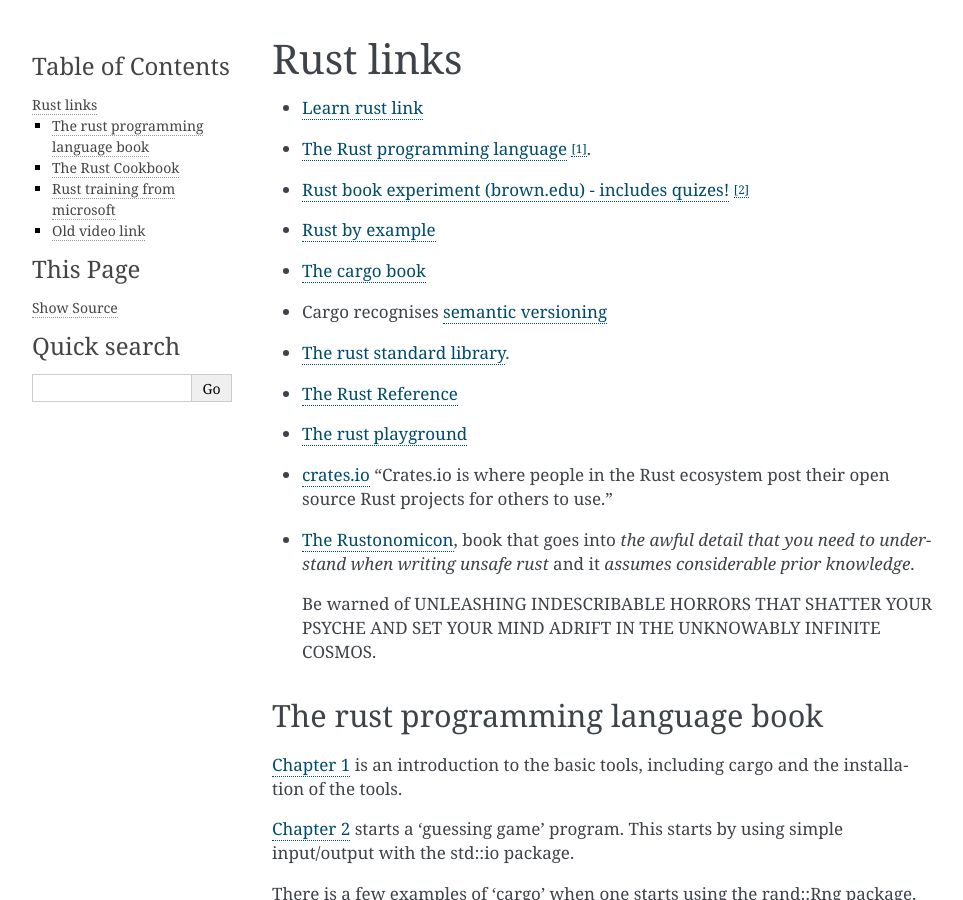
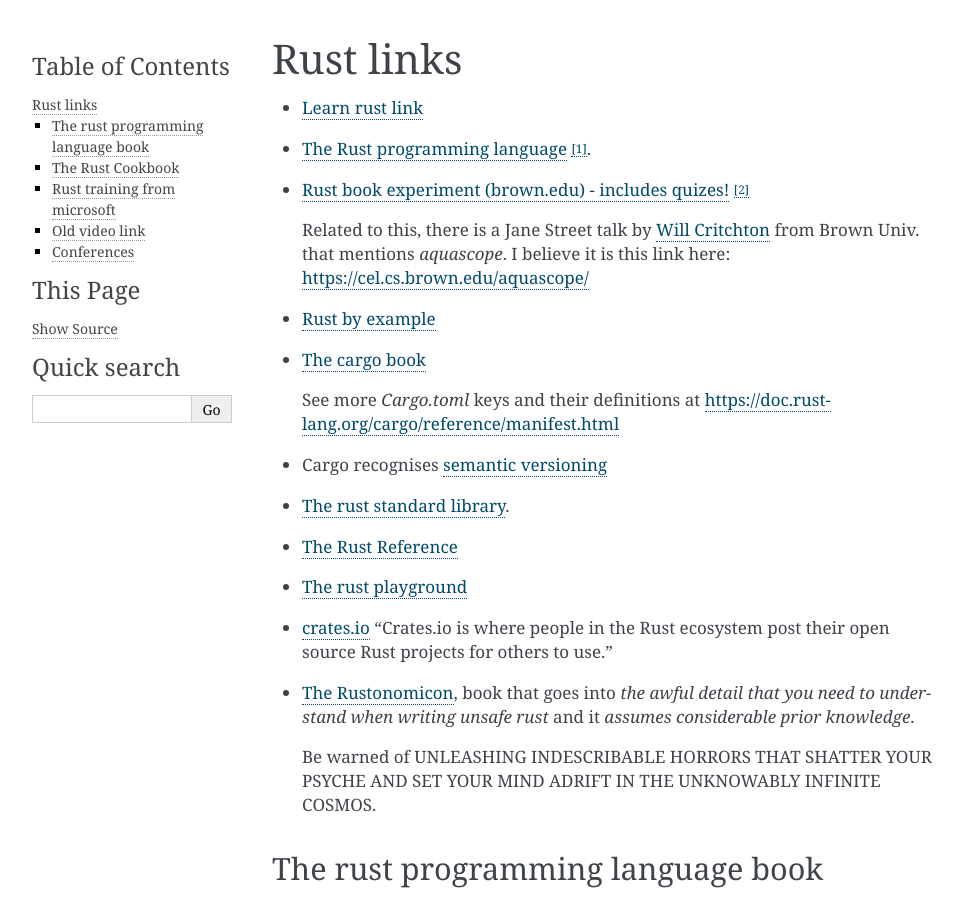
Before and after one commit to alst2821/puffer-fish, a Sphinx documentation site: the page built from doc/rust.rst, in a window 1280 px wide and 900 px high. Shown: the whole window, without its empty margins (148-1111 px from the left). Built offline with Sphinx 7.4.7, drawn with Linux system fonts in a browser that asks for light colours; some of the changed text lies outside the part shown.

Commit message:
update rust page

```diff
--- a/doc/rust.rst
+++ b/doc/rust.rst
@@ -8,9 +8,14 @@
 
 * `Rust book experiment (brown.edu) - includes quizes! <https://rust-book.cs.brown.edu/experiment-intro.html>`_ [#f2]_
 
+  Related to this, there is a Jane Street talk by `Will Critchton <https://willcrichton.net/>`_ from Brown Univ. that mentions `aquascope`.
+  I believe it is this link here: https://cel.cs.brown.edu/aquascope/
+
 * `Rust by example <https://doc.rust-lang.org/stable/rust-by-example/>`_
 
 * `The cargo book <https://doc.rust-lang.org/cargo/>`_
+
+  See more `Cargo.toml` keys and their definitions at https://doc.rust-lang.org/cargo/reference/manifest.html
 
 * Cargo recognises `semantic versioning <https://semver.org/>`_
 
@@ -154,6 +159,13 @@
 Some more rust-related talks from Jane Street's tech-talks
 https://www.janestreet.com/tech-talks/
 
+Conferences
+-----------
+
+`Splashcon 2024 IWACO <https://2024.splashcon.org/home/iwaco-2024>`_
+
+`Splashcon 2025 <https://2025.splashcon.org/>`_
+
 .. rubric:: Footnotes
 
 .. [#f1] Accessed Nov 2024
```
